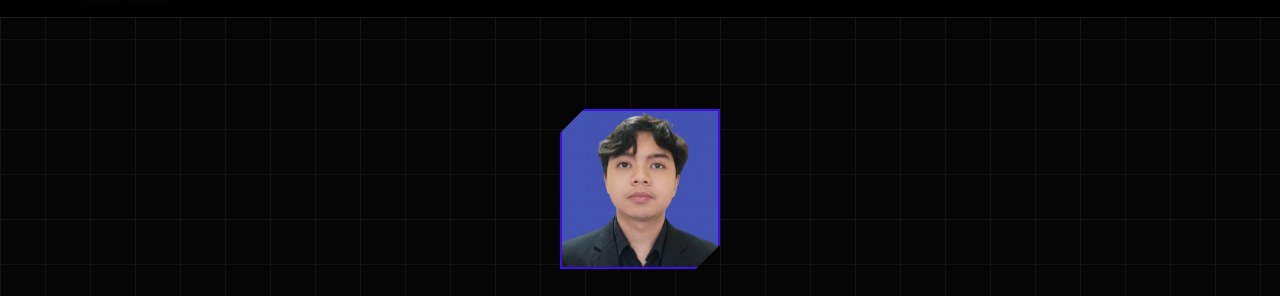
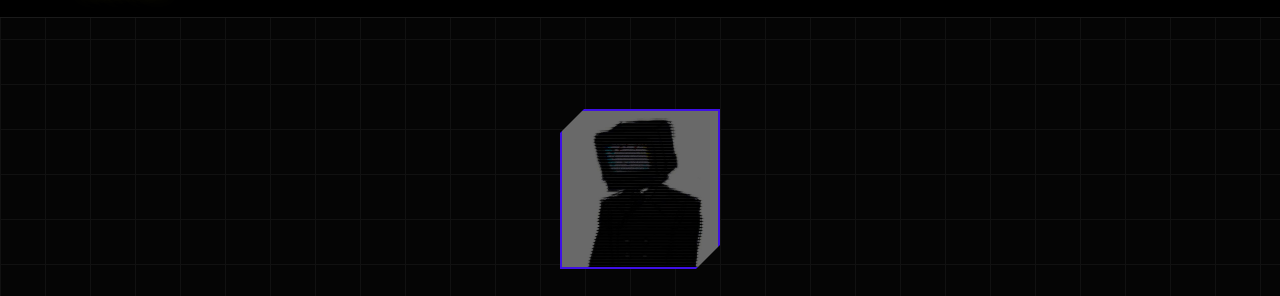
Before and after one commit to Dexlenn/portofolio, a plain HTML site: page index.html in a window 1280 px wide. Shown: the part 51-347 px from the top of the page. Drawn offline with nearby package versions, Linux system fonts and the light colour scheme.

Commit message:
ubah foto profile

```diff
--- a/index.html
+++ b/index.html
@@ -52,7 +52,7 @@
     <!-- Header -->
     <header class="pt-40 pb-20 px-6">
         <div class="max-w-4xl mx-auto text-center">
-            <img src="image/profil.jpeg" alt="Profile" class="profile-img mx-auto mb-10">
+            <img src="image/Tv man pfp.jpg" alt="Profile" class="profile-img mx-auto mb-10">
            <h1 class="text-3xl md:text-7xl font-bold mb-4 tracking-tighter uppercase">
     <span class="text-cyber-red">MUHAMAD FADLY</span> <span class="text-cyber-red">RAEHAN</span>
 </h1>
```
Also changed, not shown: image/profil.jpeg (deleted).
